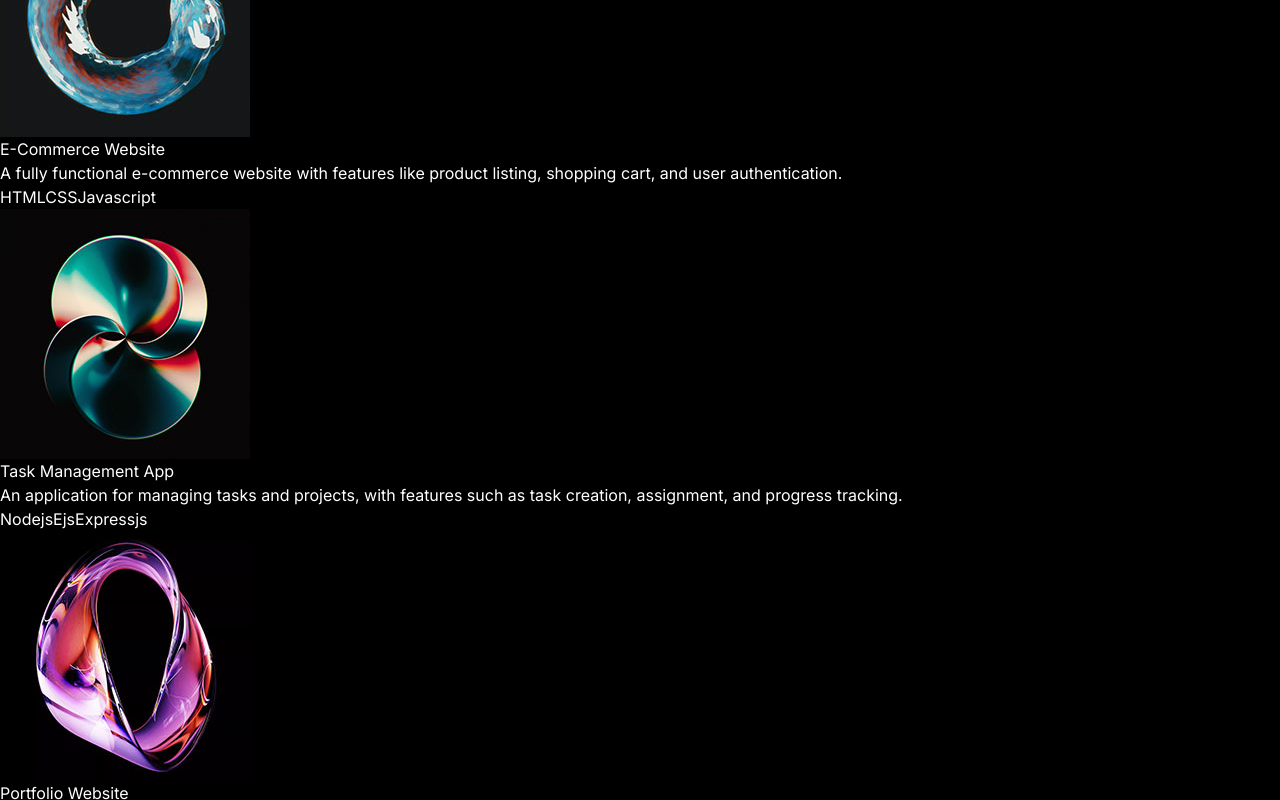
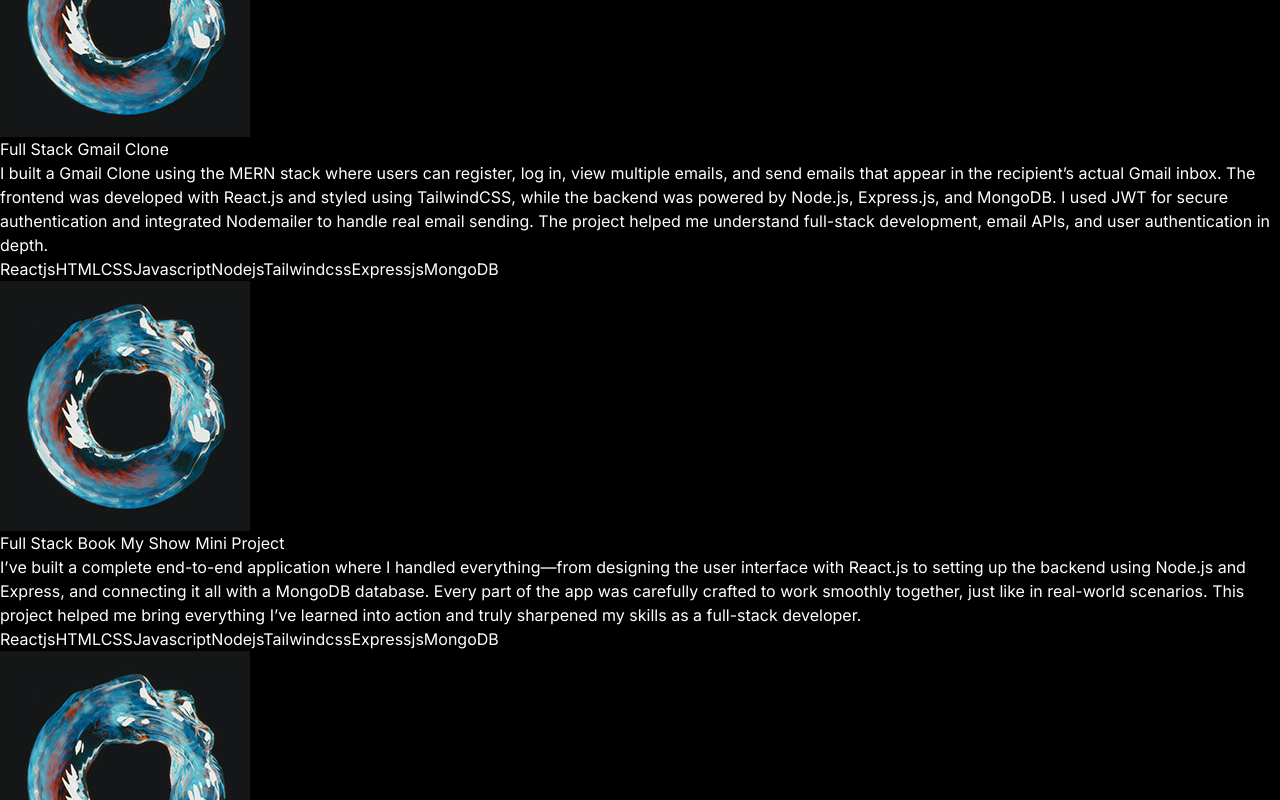
Before and after one commit to Vaibhavkandharkar/myportfolio, a React (Vite) app: page / in a window 1280 px wide. Shown: the part 1040-1840 px from the top of the page. Built offline with nearby package versions, Linux system fonts and the light colour scheme.

Commit message:
This is the changes which i have made in it

```diff
--- a/src/extra/index.js
+++ b/src/extra/index.js
@@ -17,20 +17,7 @@ export const EXPERIENCES = [
     description: `As a Front-End Developer at PayPerJump Pvt. Ltd., I have successfully delivered dynamic, responsive websites and live projects tailored to client needs. My portfolio includes work for esteemed clients such as Bhaishree, Riverdale School, and Lakhani Hyundai. I have also developed robust dashboards for seamless data manipulation and management, ensuring user-friendly interfaces and efficient backend systems. My role involved utilizing modern web technologies to create impactful digital experiences that align with client objectives.`,
     technologies: ["HTML", "CSS", "Javascript","PHP","React.js","Bootstrap","SQL Database"],
   },
-  // {
-  //   year: "2022 - 2023",
-  //   role: "Frontend Developer",
-  //   company: "Adobe",
-  //   description: `Designed and developed user interfaces for web applications using Next.js and React. Worked closely with backend developers to integrate frontend components with Node.js APIs. Implemented responsive designs and optimized frontend performance.`,
-  //   technologies: ["HTML", "CSS", "Vue.js", "mySQL"],
-  // },
-  // {
-  //   year: "2021 - 2022",
-  //   role: "Full Stack Developer",
-  //   company: "Facebook",
-  //   description: `Developed and maintained web applications using JavaScript, React.js, and Node.js. Designed and implemented RESTful APIs for data communication. Collaborated with cross-functional teams to deliver high-quality software products on schedule.`,
-  //   technologies: ["Python", "Svelte", "Three.js", "Postgres"],
-  // },
+
   // {
   //   year: "2020 - 2021",
   //   role: "Software Engineer",
@@ -41,6 +28,21 @@ export const EXPERIENCES = [
 ];
 
 export const PROJECTS = [
+  {
+    title: "Full Stack Gmail Clone",
+    image: project1,
+    description:
+      "I built a Gmail Clone using the MERN stack where users can register, log in, view multiple emails, and send emails that appear in the recipient’s actual Gmail inbox. The frontend was developed with React.js and styled using TailwindCSS, while the backend was powered by Node.js, Express.js, and MongoDB. I used JWT for secure authentication and integrated Nodemailer to handle real email sending. The project helped me understand full-stack development, email APIs, and user authentication in depth.",
+    technologies: ["Reactjs","HTML", "CSS", "Javascript","Nodejs","Tailwindcss","Expressjs","MongoDB"],
+  },
+  {
+    title: "Full Stack Book My Show Mini Project",
+    image: project1,
+    description:
+      "I’ve built a complete end-to-end application where I handled everything—from designing the user interface with React.js to setting up the backend using Node.js and Express, and connecting it all with a MongoDB database. Every part of the app was carefully crafted to work smoothly together, just like in real-world scenarios. This project helped me bring everything I’ve learned into action and truly sharpened my skills as a full-stack developer.",
+    technologies: ["Reactjs","HTML", "CSS", "Javascript","Nodejs","Tailwindcss","Expressjs","MongoDB"],
+  },
+
   {
     title: "E-Commerce Website",
     image: project1,
```
